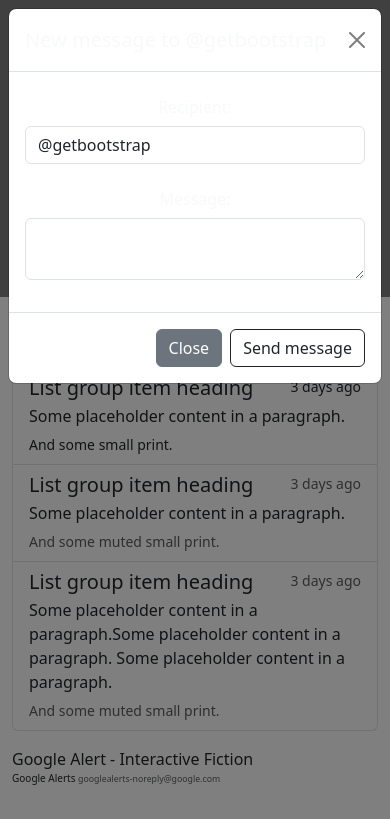
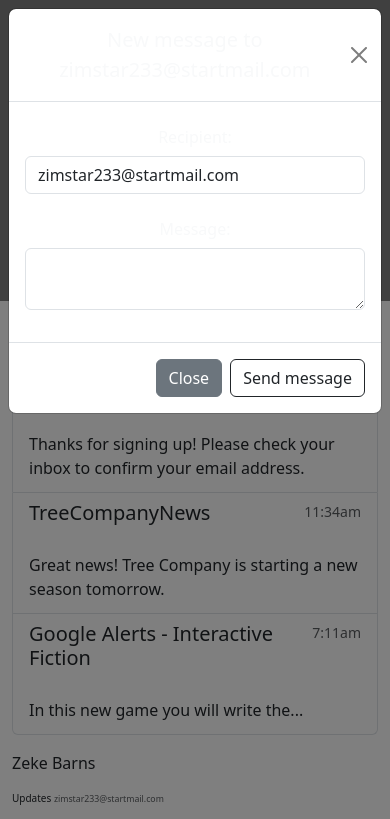
Before and after one commit to ashleysally00/bootstrap-email-rice, a plain HTML site: page index.html in a window 390 px wide. Both pictures are taken after a click on the button "Compose". Shown: the top 819 px of the page. Drawn offline with nearby package versions, Linux system fonts and the light colour scheme.

Commit message:
Update index.html

```diff
--- a/index.html
+++ b/index.html
@@ -19,50 +19,102 @@
         <!-- column one -->
 
         <div class="col-12 col-md-4 col-lg-4 column-one">
+          <!-- welcome with ghost icon -->
+          <div class="welcome text-center text-light pt-4">
+            <h4>Welcome</h4>
 
-      <!-- welcome with ghost icon -->
-     <div class="welcome text-center text-light pt-4"><h4>Welcome</h4>
-
-      <i class="fa-solid fa-ghost fa-2xl d-block mt-5 mb-4" style="color: #f0f2f5;"></i>
+            <i
+              class="fa-solid fa-ghost fa-2xl d-block mt-5 mb-4"
+              style="color: #f0f2f5"
+            ></i>
 
             <!-- compose email button with modal -->
 
- <button type="button" class="btn btn-light mb-4" data-bs-toggle="modal" data-bs-target="#exampleModal" data-bs-whatever="@getbootstrap">Compose</button>
+            <button
+              type="button"
+              class="btn btn-light mb-4"
+              data-bs-toggle="modal"
+              data-bs-target="#exampleModal"
+              data-bs-whatever="zimstar233@startmail.com"
+            >
+              Compose
+            </button>
 
-     <div class="modal fade" id="exampleModal" tabindex="-1" aria-labelledby="exampleModalLabel" aria-hidden="true">
+            <div
+              class="modal fade"
+              id="exampleModal"
+              tabindex="-1"
+              aria-labelledby="exampleModalLabel"
+              aria-hidden="true"
+            >
               <div class="modal-dialog">
                 <div class="modal-content">
                   <div class="modal-header">
-             <h5 class="modal-title" id="exampleModalLabel">New message</h5>
-             <button type="button" class="btn-close" data-bs-dismiss="modal" aria-label="Close"></button>
+                    <h5 class="modal-title" id="exampleModalLabel">
+                      New message
+                    </h5>
+                    <button
+                      type="button"
+                      class="btn-close"
+                      data-bs-dismiss="modal"
+                      aria-label="Close"
+                    ></button>
                   </div>
                   <div class="modal-body">
                     <form>
                       <div class="mb-3">
-                 <label for="recipient-name" class="col-form-label">Recipient:</label>
-                 <input type="text" class="form-control" id="recipient-name">
+                        <label for="recipient-name" class="col-form-label"
+                          >Recipient:</label
+                        >
+                        <input
+                          type="text"
+                          class="form-control"
+                          id="recipient-name"
+                        />
                       </div>
                       <div class="mb-3">
-                 <label for="message-text" class="col-form-label">Message:</label>
-                 <textarea class="form-control" id="message-text"></textarea>
+                        <label for="message-text" class="col-form-label"
+                          >Message:</label
+                        >
+                        <textarea
+                          class="form-control"
+                          id="message-text"
+                        ></textarea>
                       </div>
                     </form>
                   </div>
                   <div class="modal-footer">
-             <button type="button" class="btn btn-secondary" data-bs-dismiss="modal">Close</button>
-             <button type="button" class="btn btn btn-outline-dark">Send message</button>
+                    <button
+                      type="button"
+                      class="btn btn-secondary"
+                      data-bs-dismiss="modal"
+                    >
+                      Close
+                    </button>
+                    <button type="button" class="btn btn btn-outline-dark">
+                      Send message
+                    </button>
+                  </div>
                 </div>
               </div>
             </div>
           </div>
 
-    </div>
-
           <!-- list of folders -->
           <nav class="navbar d-flex text-light">
-        <div class="container-fluid d-flex flex-column justify-content-evenly">
+            <div
+              class="container-fluid d-flex flex-column justify-content-evenly"
+            >
+              <a class="nav-link pt-1 position-relative">
+                Inbox
+                <span
+                  class="position-absolute top-0 start-100 translate-middle badge rounded-pill"
+                >
+                  99+
+                  <span class="visually-hidden">unread messages</span>
+                </span>
+              </a>
               <a class="nav-link active" aria-current="page" href="#">Drafts</a>
-        <a class="nav-link" href="#">Sent</a>
               <a class="nav-link" href="#">Spam</a>
               <a class="nav-link" href="#">Trash</a>
             </div>
@@ -74,16 +126,17 @@
         <div class="col-sm-12 mt-3 col-md-8 col-lg-4 column-two">
           <div class="input-group d-flex">
             <div class="form-outline d-flex align-items-center">
-
               <!-- search box and button -->
 
               <div class="container-fluid d-flex mb-3">
-
-
-         <input type=“search” class="form-control" id=“search” placeholder=Search>
-         <label class=“form-label” for=“search”></label>
+                <input
+                  type="“search”"
+                  class="form-control"
+                  id="“search”"
+                  placeholder="Search"
+                />
+                <label class="“form-label”" for="“search”"></label>
               </div>
-
 
               <button type="button" class="btn btn-secondary mb-3">
                 <i class="fas fa-search"></i>
@@ -91,49 +144,67 @@
             </div>
           </div>
 
-
-        <div class="list-group  m-b-4">
-          <a href="#" class="list-group-item list-group-item-action " aria-current="true">
+          <div class="list-group m-b-4">
+            <a
+              href="#"
+              class="list-group-item list-group-item-action"
+              aria-current="true"
+            >
               <div class="d-flex w-100 justify-content-between">
-              <h5 class="mb-1">List group item heading</h5>
-              <small>3 days ago</small>
+                <h5 class="mb-1 inbox-titles pb-4">PW Next Site </h5>
+                <small>5:23pm</small>
               </div>
-            <p class="mb-1">Some placeholder content in a paragraph.</p>
-            <small>And some small print.</small>
+              <p class="mb-1 email-body">Thanks for signing up! Please check your inbox to confirm your email address.</p>
             </a>
             <a href="#" class="list-group-item list-group-item-action">
               <div class="d-flex w-100 justify-content-between">
-              <h5 class="mb-1">List group item heading</h5>
-              <small class="text-muted">3 days ago</small>
+                <h5 class="mb-1 inbox-titles pb-4 ">TreeCompanyNews</h5>
+                <small class="text-muted">11:34am</small>
               </div>
-            <p class="mb-1">Some placeholder content in a paragraph.</p>
-            <small class="text-muted">And some muted small print.</small>
+              <p class="mb-1 email-body">Great news! Tree Company is starting a new season tomorrow.</p>
               </a>
             <a href="#" class="list-group-item list-group-item-action">
               <div class="d-flex w-100 justify-content-between">
-              <h5 class="mb-1">List group item heading</h5>
-              <small class="text-muted">3 days ago</small>
+                <h5 class="mb-1 inbox-titles pb-4">Google Alerts - Interactive Fiction</h5>
+                <small class="text-muted">7:11am</small>
               </div>
-            <p class="mb-1">Some placeholder content in a paragraph.Some placeholder content in a paragraph. Some placeholder content in a paragraph.</p>
-            <small class="text-muted">And some muted small print.</small>
+              <p class="mb-1 email-body">
+                In this new game you will write the...
+              </p>
+
             </a>
           </div>
-
-
         </div>
-
 
         <!--column three email-->
 
-    <div class="col-sm-12 col-m-12 col-lg-4 column-three"><div class="mb-3 mt-3"><div class="mb-3">
-      <label for="exampleFormControlInput1" class="form-label"></h2>Google Alert - Interactive Fiction</h2><br><p class="modal-text">Google Alerts   <small class="text-muted">googlealerts-noreply@google.com </small>
-      </small>
-      </p></label>
+        <div class="col-sm-12 col-m-12 col-lg-4 column-three">
+          <div class="mb-3 mt-3">
+            <div class="mb-3">
+              <label for="exampleFormControlInput1" class="form-label"
+                ><p>
+                   Zeke Barns<br />
+                  <p class="modal-text">
+                    Updates
+                    <small class="text-muted"
+                      >zimstar233@startmail.com </small>
+                  </p><p class="email-body">The store will be closing for inventory on the 5th while we update backlogs. Please remember to check your messages to stay informed. Let me know if you have questions. have a great week! <br><br><br>Zeke</p>
+                </p></label
+              >
+
               <!-- <input type="email" class="form-control" id="exampleFormControlInput1" placeholder="name@example.com"> -->
             </div>
             <div class="mb-3">
-      <label for="exampleFormControlTextarea1" class="form-label"></label>
-      <textarea class="form-control" placeholder="Write your message here..." id="exampleFormControlTextarea1" rows="3"></textarea>
+              <label
+                for="exampleFormControlTextarea1"
+                class="form-label"
+              ></label>
+              <textarea
+                class="form-control"
+                placeholder="Write your message here..."
+                id="exampleFormControlTextarea1"
+                rows="3"
+              ></textarea>
             </div>
             <!-- reply button -->
             <button class="btn btn-outline-dark" type="submit">Reply</button>
@@ -141,7 +212,10 @@
         </div>
       </div>
     </div>
-<script src="https://kit.fontawesome.com/7708d25d75.js" crossorigin="anonymous"></script>
+    <script
+      src="https://kit.fontawesome.com/7708d25d75.js"
+      crossorigin="anonymous"
+    ></script>
     <script
       src="https://cdn.jsdelivr.net/npm/bootstrap@5.3.2/dist/js/bootstrap.bundle.min.js"
       integrity="sha384-C6RzsynM9kWDrMNeT87bh95OGNyZPhcTNXj1NW7RuBCsyN/o0jlpcV8Qyq46cDfL"
```
Lines whose indentation alone changed are shown as unchanged.
